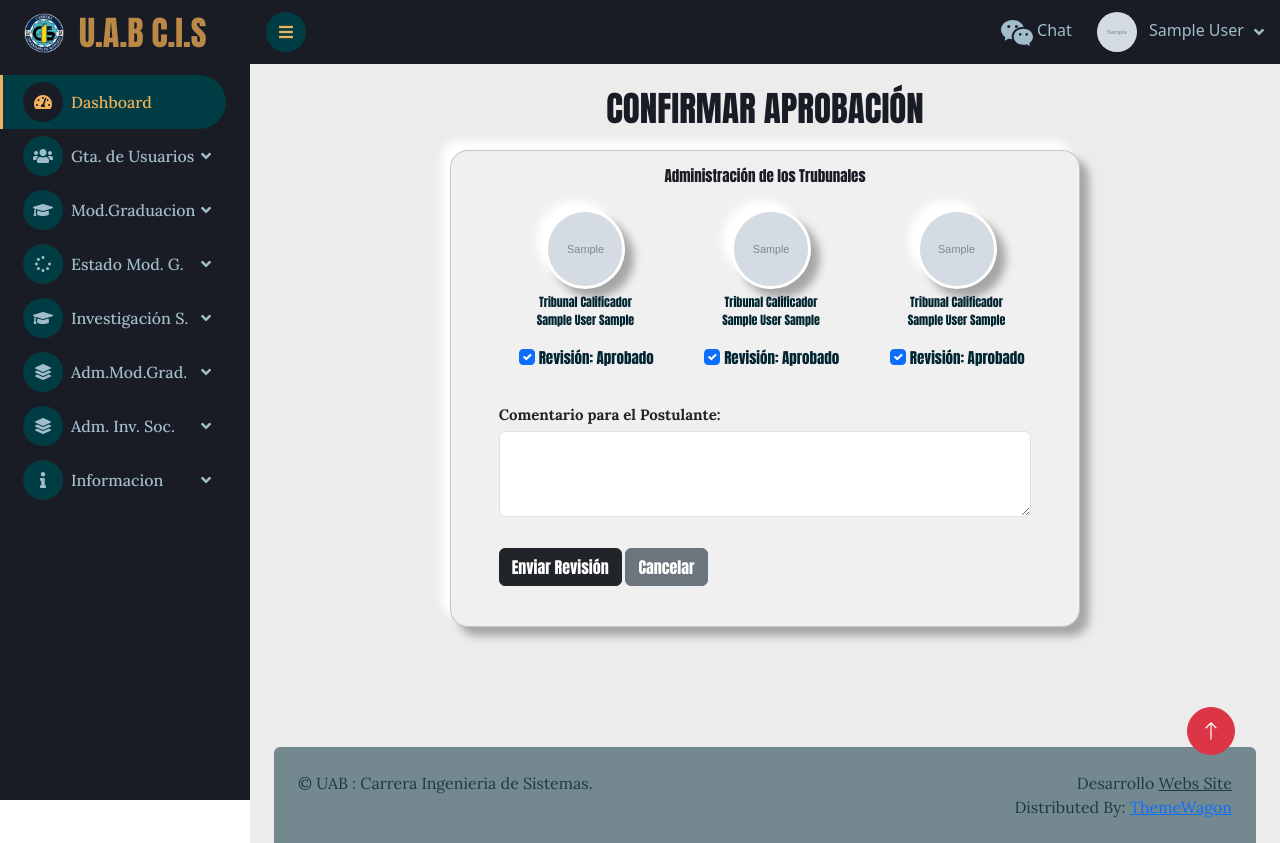
After one commit to sergio-14/UAB-CIS-SITEWEB, a Django app: page /proyectofinal/revision/1/ in a window 1280 px wide. The commit adds this page. Run offline with Django 5.2, Linux system fonts and the light colour scheme; a user stored in the database is signed in; tables that the repository leaves empty hold one stand-in row (values such as "Sample post"); grey boxes marked "Sample" are stand-in pictures; some libraries are stand-ins or nearby versions.

Commit message:
cambios de diseño y control de 403

```diff
--- /dev/null
+++ b/seg_mod_graduacion/templates/proyectofinal/revisar_actividad.html
@@ -0,0 +1,98 @@
+{% extends 'dashboard.html'%} {% load static %} {% load crispy_forms_tags %}{% block content %}
+<h1 class="text-center fontI titlesuperior colortitle">CONFIRMAR APROBACIÓN</h1>
+<div class="container mt-3 pt-1">
+  <div class="row pb-5 ">
+    <div class="col-md-8  offset-md-2 pb-5">
+      <div class="card no-gutters">
+        <h2 class="text-center fontI text pt-3 colortitle">Administración de los Trubunales</h2>
+        <div class="card-body font px-5 ">
+            <form method="POST">
+                {% csrf_token %}
+                <div class="row pb-3">
+                    <div class="form-check col-6 col-md-4">
+                        <div class="d-flex justify-content-center">
+                            {% if actividad.jurado_1.imagen %}
+                              <img src="{{ actividad.jurado_1.imagen.url }}" class="rounded-img2" alt="Foto del jurado 1">
+                            {% else %}
+                              <img src="{% static 'img/SINFOTO.webp' %}" class="rounded-img2" alt="Sin foto">
+                            {% endif %}
+                        </div>
+                        <p class="fontI fechas colortext pt-1 text-center">Tribunal Calificador
+                          <br> {{ actividad.jurado_1.nombre }} {{ actividad.jurado_1.apellido }}</p>
+                        <input data-bs-toggle="tooltip" data-bs-placement="top" data-bs-title="Marque solo si esta conforme con el documento" class="form-check-input ms-2" type="checkbox" id="jurado_1_aprobado" name="jurado_1_aprobado" {% if actividad.jurado_1_aprobado %}checked{% endif %} {% if request.user != actividad.jurado_1 %}disabled{% endif %}>
+                        <label  class="ms-1 form-check-label text colortext" for="jurado_1_aprobado">
+                            Revisión:
+                            {% if actividad.jurado_1_aprobado %}
+                                Aprobado
+                            {% else %}
+                                Pendiente
+                            {% endif %}
+                        </label>
+                    </div>
+
+                    <div class="form-check col-6 col-md-4">
+                        <div class="d-flex justify-content-center">
+                            {% if actividad.jurado_2.imagen %}
+                              <img src="{{ actividad.jurado_2.imagen.url }}" class="rounded-img2" alt="Foto del jurado 2">
+                            {% else %}
+                              <img src="{% static 'img/SINFOTO.webp' %}" class="rounded-img2" alt="Sin foto">
+                            {% endif %}
+                        </div>
+                        <p class="fontI fechas colortext pt-1 text-center">Tribunal Calificador
+                          <br>{{ actividad.jurado_2.nombre }} {{ actividad.jurado_2.apellido }}</p>
+                        <input class="form-check-input ms-2" type="checkbox" id="jurado_2_aprobado" name="jurado_2_aprobado" {% if actividad.jurado_2_aprobado %}checked{% endif %} {% if request.user != actividad.jurado_2 %}disabled{% endif %}>
+                        <label data-bs-toggle="tooltip" data-bs-placement="top" data-bs-title="Marque solo si esta conforme con el documento" class="ms-1 text colortext form-check-label" for="jurado_2_aprobado">
+                            Revisión:
+                            {% if actividad.jurado_2_aprobado %}
+                                Aprobado
+                            {% else %}
+                                Pendiente
+                            {% endif %}
+                        </label>
+                    </div>
+
+                    <div class="form-check col-6 col-md-4">
+                        <div class="d-flex justify-content-center">
+                            {% if actividad.jurado_3.imagen %}
+                              <img src="{{ actividad.jurado_3.imagen.url }}" class="rounded-img2" alt="Foto del jurado 3">
+                            {% else %}
+                              <img src="{% static 'img/SINFOTO.webp' %}" class="rounded-img2" alt="Sin foto">
+                            {% endif %}
+                        </div>
+                        <p class="fontI fechas colortext pt-1 text-center">Tribunal Calificador
+                          <br>{{ actividad.jurado_3.nombre }} {{ actividad.jurado_3.apellido }}</p>
+                        <input data-bs-toggle="tooltip" data-bs-placement="top" data-bs-title="Marque solo si esta conforme con el documento" class="form-check-input ms-2" type="checkbox" id="jurado_3_aprobado" name="jurado_3_aprobado" {% if actividad.jurado_3_aprobado %}checked{% endif %} {% if request.user != actividad.jurado_3 %}disabled{% endif %}>
+                        <label class="ms-1 text colortext form-check-label" for="jurado_3_aprobado">
+                            Revisión:
+                            {% if actividad.jurado_3_aprobado %}
+                                Aprobado
+                            {% else %}
+                                Pendiente
+                            {% endif %}
+                        </label>
+                    </div>
+                </div>
+
+                <div class="form-group mt-3 pb-3 fontII text">
+                    <label for="comentario_texto ">Comentario para el Postulante:</label>
+                    <textarea class="form-control" id="comentario_texto" name="comentario_texto" rows="3" {% if request.user != actividad.jurado_1 and request.user != actividad.jurado_2 and request.user != actividad.jurado_3 %}disabled{% endif %}></textarea>
+                </div>
+
+                <button type="submit" class="btn btn-dark">Enviar Revisión</button>
+                <a class="btn btn-secondary " href="{% url 'listaactividades' %}">Cancelar</a>
+            </form>
+        </div>
+        <br />
+      </div>
+    </div>
+  </div>
+</div>
+<script>
+    document.addEventListener('DOMContentLoaded', function () {
+      var tooltipTriggerList = [].slice.call(document.querySelectorAll('[data-bs-toggle="tooltip"]'))
+      var tooltipList = tooltipTriggerList.map(function (tooltipTriggerEl) {
+        return new bootstrap.Tooltip(tooltipTriggerEl)
+      })
+    });
+</script>
+{% endblock %}
--- a/seg_mod_graduacion/urls.py
+++ b/seg_mod_graduacion/urls.py
@@ -32,7 +32,7 @@ urlpatterns = [
     path('actividad_control/<int:pk>/editar/', views.editar_actividad_control, name='editar_actividad_control'),
     path('controlador/lista_actividad_control/', views.lista_actividad_control, name='lista_actividad_control'),
 
-    path('actividad/<int:actividad_id>/', views.revisar_actividad, name='revisar_actividad'),
+    path('proyectofinal/revision/<int:actividad_id>/', views.revisar_actividad, name='revisar_actividad'),
     path('revision/<int:actividad_id>/', views.revision, name='revision'),
     path('controlador/listaactividades/', views.listaactividades, name='listaactividades'),
 
--- a/seg_mod_graduacion/views.py
+++ b/seg_mod_graduacion/views.py
@@ -375,9 +375,9 @@ def revisar_actividad(request, actividad_id):
             comentario.save()
 
         messages.success(request, 'Revisión de actividad y comentario guardados correctamente.')
-        return redirect('dashboard')
+        return redirect('listaactividades')
 
-    return render(request, 'revisar_actividad.html', {'actividad': actividad})
+    return render(request, 'proyectofinal/revisar_actividad.html', {'actividad': actividad})
 
 
 def listaactividades(request):
--- a/static/css/style.css
+++ b/static/css/style.css
@@ -218,6 +218,15 @@
   border-radius: 50%;
   object-fit: cover;
 }
+.rounded-img2 {
+  background: #f0f0f0;
+  box-shadow: 9px 9px 9px #a6a6a6, -9px -9px 9px #ffffff;
+  border: 3px solid rgb(255, 255, 255);
+  width: 80px;
+  height: 80px;
+  border-radius: 50%;
+  object-fit: cover;
+}
 .fontfamili {
   font-family: "Lora";
 }
@@ -311,6 +320,7 @@
     align-items: center;
 
     transform: translateY(-25%);
+    color: #01282c;
   }
 }
 @media (max-width: 768px) {
```
Also changed, not shown: seg_mod_graduacion/templates/403.html (+17 -13 lines), seg_mod_graduacion/templates/controlador/listaactividades.html (+11 -11 lines), seg_mod_graduacion/templates/revisar_actividad.html (deleted, +0 -65 lines), static/img/error-4031.jpg (added), static/img/error403.jpg (added).
